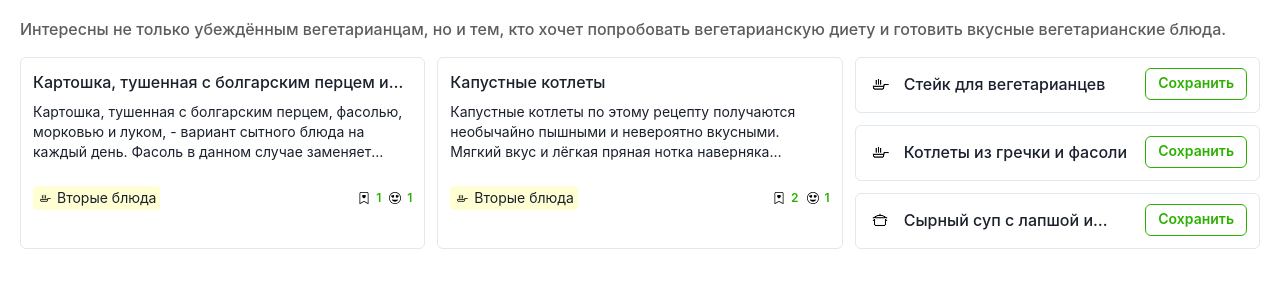
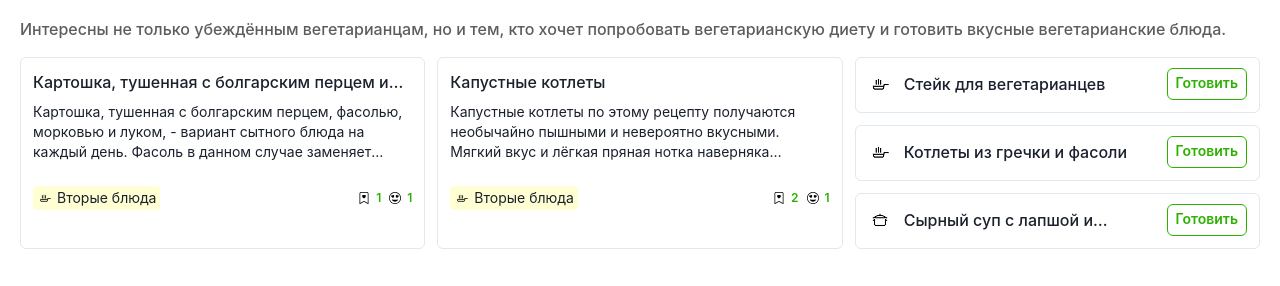
Before and after one commit to ClevertecFrontendLab/sergioivanov008, a React (Vite) app: page / in a window 1280 px wide. Shown: the part 1281-1567 px from the top of the page. Built offline with nearby package versions, Linux system fonts and the light colour scheme.

Commit message:
refactor(recipeitempin): change style

```diff
--- a/src/components/recipe-item-pin/RecipeItemPin.tsx
+++ b/src/components/recipe-item-pin/RecipeItemPin.tsx
@@ -36,8 +36,13 @@ export function RecipeItemPin({ data }: RecipeItemPropsType) {
                         </Text>
                     </Flex>
                 </CardBody>
-                <Button colorScheme='myGreenButton' variant='outline' size='sm'>
-                    {BTN_TEXT.save}
+                <Button
+                    colorScheme='myGreenButton'
+                    variant='outline'
+                    size='sm'
+                    px={{ base: '8px', xl: '12px' }}
+                >
+                    {BTN_TEXT.cook}
                 </Button>
             </HStack>
         </Card>
```
